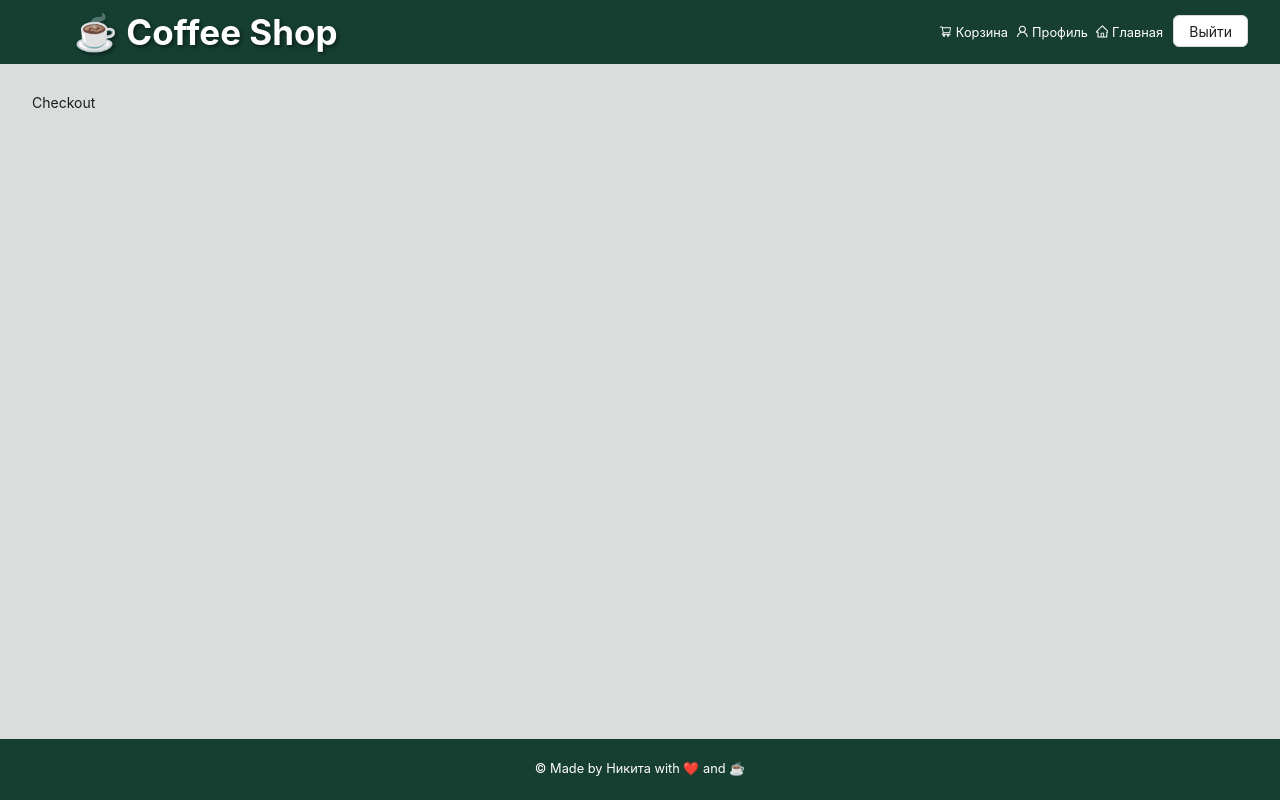
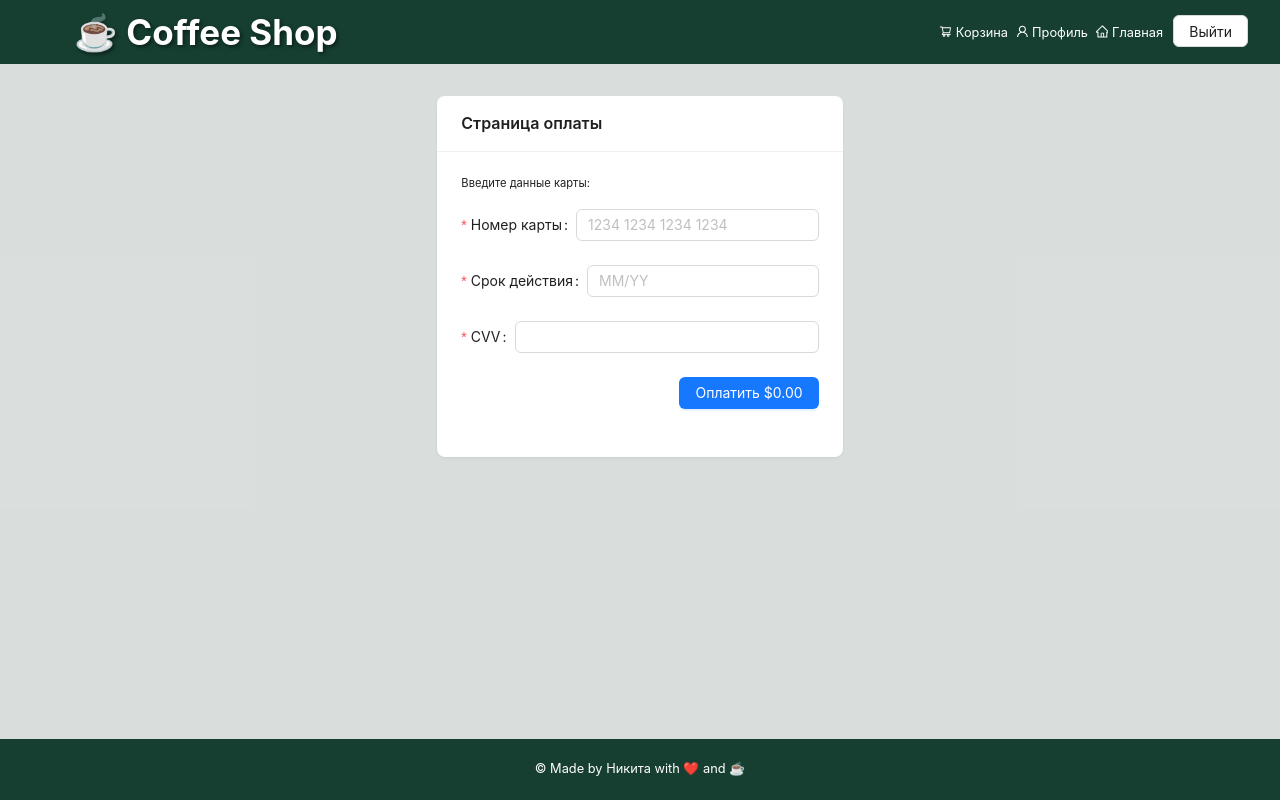
Before and after one commit to nick6850/coffee_store, a React (Vite) app: page /checkout in a window 1280 px wide. Built offline with nearby package versions, Linux system fonts and the light colour scheme; sample sign-in values are in the browser's storage.

Commit message:
Implemented checkout page with payment feature

```diff
--- a/src/pages/Checkout/Checkout.jsx
+++ b/src/pages/Checkout/Checkout.jsx
@@ -1,7 +1,138 @@
-import React from "react";
+import React, { useState } from "react";
+import { Link } from "react-router-dom";
+import { Card, Input, Button, Spin, Result, Form, Row, Col } from "antd";
+import { observer } from "mobx-react-lite";
+import { useStores } from "../../contexts/storesContext";
+import styles from "./Checkout.module.scss";
 
-function Checkout() {
-  return <div>Checkout</div>;
-}
+const Checkout = observer(() => {
+  const [isLoading, setIsLoading] = useState(false);
+  const [isSuccess, setIsSuccess] = useState(false);
+  const { basketStore, authStore, purchaseHistoryStore } = useStores();
+
+  const onFinish = () => {
+    setIsLoading(true);
+    setTimeout(() => {
+      const userId = authStore.user.id;
+      const purchases = basketStore.selectedProducts.map(
+        ({ id, name, price, quantity }) => ({
+          id,
+          name,
+          price,
+          quantity,
+          displayText: `${name}${quantity > 1 ? ` (${quantity})` : ""}`,
+        })
+      );
+
+      setIsLoading(false);
+      setIsSuccess(true);
+      purchaseHistoryStore.addPurchase(userId, new Date(), purchases);
+      basketStore.clearBasket();
+    }, 2000);
+  };
+
+  if (isSuccess) {
+    return (
+      <Result
+        status="success"
+        title="Покупка успешно завершена!"
+        subTitle="Вы можете посмотреть свою историю покупок в вашем личном кабинете."
+        extra={[
+          <Button type="primary">
+            <Link to="/profile">Перейти в личный кабинет</Link>
+          </Button>,
+        ]}
+      />
+    );
+  }
+
+  return (
+    <div className="checkoutContainer">
+      <Row justify="center" className="checkout-row">
+        <Col xs={22} sm={18} md={14} lg={10} xl={8}>
+          <Card
+            title="Страница оплаты"
+            bordered={false}
+            className="checkout-card"
+          >
+            {isLoading ? (
+              <div style={{ textAlign: "center" }}>
+                <Spin />
+              </div>
+            ) : (
+              <>
+                <h1
+                  style={{
+                    marginBottom: "1rem",
+                    fontSize: "0.7rem",
+                  }}
+                >
+                  Введите данные карты:
+                </h1>
+                <Form onFinish={onFinish}>
+                  <Form.Item
+                    name="cardNumber"
+                    label="Номер карты"
+                    rules={[
+                      {
+                        required: true,
+                        message: "Пожалуйста, введите номер вашей карты",
+                      },
+                      {
+                        len: 16,
+                        message: "Номер карты должен содержать 16 цифр",
+                      },
+                      {
+                        pattern: /^\d+$/,
+                        message: "Номер карты должен содержать только цифры",
+                      },
+                    ]}
+                  >
+                    <Input placeholder="1234 1234 1234 1234" maxLength={16} />
+                  </Form.Item>
+                  <Form.Item
+                    name="expiryDate"
+                    label="Срок действия"
+                    rules={[
+                      { required: true },
+                      {
+                        pattern: /^(0[1-9]|1[0-2])\/\d{2}$/,
+                        message: "Неверный формат даты, используйте MM/YY",
+                      },
+                    ]}
+                  >
+                    <Input placeholder="MM/YY" maxLength={5} />
+                  </Form.Item>
+                  <Form.Item
+                    name="cvv"
+                    label="CVV"
+                    rules={[
+                      {
+                        required: true,
+                        message: "Пожалуйста, введите CVV код",
+                      },
+                      { len: 3, message: "CVV код должен содержать 3 цифры" },
+                      {
+                        pattern: /^\d{3}$/,
+                        message: "CVV код должен содержать только цифры",
+                      },
+                    ]}
+                  >
+                    <Input type="password" maxLength={3} />
+                  </Form.Item>
+                  <Form.Item style={{ textAlign: "right" }}>
+                    <Button type="primary" htmlType="submit">
+                      Оплатить ${basketStore.calculateRoundedTotalPrice()}
+                    </Button>
+                  </Form.Item>
+                </Form>
+              </>
+            )}
+          </Card>
+        </Col>
+      </Row>
+    </div>
+  );
+});
 
 export default Checkout;
```
